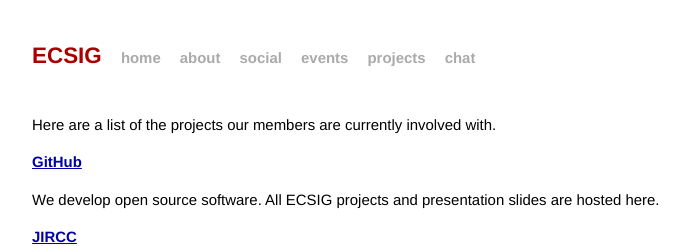
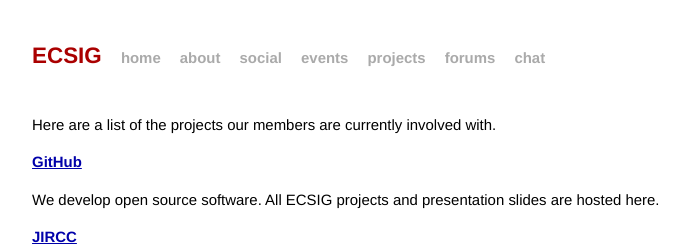
Before and after one commit to ECSIG/ecsig.com, a Jekyll site: the page built from projects/index.markdown, in a window 1280 px wide. Shown: the top 246 px of the page, without its empty margins (294-985 px from the left). Built offline with Jekyll 4.4.1, drawn with Linux system fonts in a browser that asks for light colours; Markdown is read by kramdown in place of the engine named in the settings.

Commit message:
Added link to forums.

```diff
--- a/_layouts/default.html
+++ b/_layouts/default.html
@@ -24,6 +24,7 @@
           <a class="extra" href="/social">social</a>
           <a class="extra" href="/events">events</a>
           <a class="extra" href="/projects">projects</a>
+          <a class="extra" href="http://forums.ecsig.com">forums</a>
           <a class="extra" href="/chat">chat</a>
         </div>
 
```
